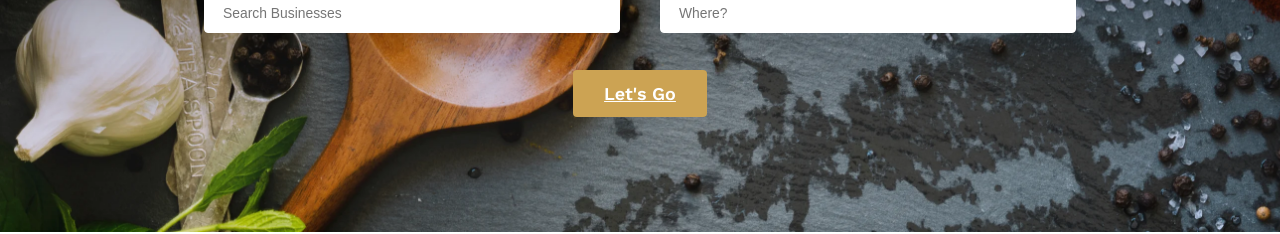
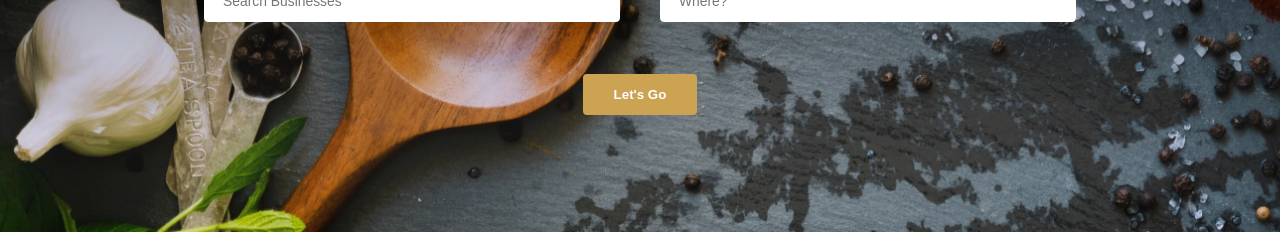
Before and after one commit to esther-v/ravenous_yelp-clone, a React (Create React App) app: page / in a window 1280 px wide. Shown: the part 274-508 px from the top of the page. Built offline with nearby package versions, Linux system fonts and the light colour scheme.

Commit message:
setting search bar state

```diff
--- a/src/components/App/App.js
+++ b/src/components/App/App.js
@@ -21,11 +21,15 @@ const businesses = [
 
 
 class App extends React.Component {
+  searchYelp(term, location, sortBy) {
+    console.log(`Searching for ${term} located near ${location} sorted by ${sortBy}`)
+  }
+
   render() {
     return (
       <div className="App">
         <h1>ravenous</h1>
-        <SearchBar/>
+        <SearchBar searchYelp={this.searchYelp}/>
         <BusinessList businesses={businesses}/>
       </div>
     )
--- a/src/components/SearchBar/SearchBar.css
+++ b/src/components/SearchBar/SearchBar.css
@@ -61,16 +61,17 @@
     text-align: center;
   }
 
-  .SearchBar-submit a {
+  .SearchBar-submit button {
     border-radius: 4px;
     padding: .72rem 1.7rem;
     background-color: #cca353;
     color: #ffffff;
     font-weight: 600;
     transition: background-color .5s;
+    border: none;
   }
 
-  .SearchBar-submit a:hover {
+  .SearchBar-submit button:hover {
     cursor: pointer;
     background-color: #a7874b;
   }
--- a/src/components/SearchBar/SearchBar.js
+++ b/src/components/SearchBar/SearchBar.js
@@ -12,8 +12,10 @@ class Searchbar extends React.Component {
             sortBy: 'best_match'
         }
 
+        this.handleSortByChange = this.handleSortByChange.bind(this)
         this.handleTermChange = this.handleTermChange.bind(this)
         this.handleLocationChange = this.handleLocationChange.bind(this)
+        this.handleSearch = this.handleSearch.bind(this)
 
         this.sortByOptions = {
             'Best Match': 'best_match',
@@ -43,6 +45,11 @@ class Searchbar extends React.Component {
         this.setState({location: event.target.value})
     }
 
+    handleSearch(event) {
+        this.props.searchYelp(this.state.term, this.state.location, this.state.sortBy)
+        event.preventDefault()
+    }
+
     renderSortByOptions(){
         return Object.keys(this.sortByOptions).map((sortByOption) => {
             let sortByOptionValue = this.sortByOptions[sortByOption]
@@ -58,6 +65,7 @@ class Searchbar extends React.Component {
 
 
     render() {
+
         return (
             <div className="SearchBar">
             <div className="SearchBar-sort-options">
@@ -66,11 +74,11 @@ class Searchbar extends React.Component {
                 </ul>
             </div>
             <div className="SearchBar-fields">
-                <input placeholder="Search Businesses" />
-                <input placeholder="Where?" />
+                <input onChange={this.handleTermChange} placeholder="Search Businesses" />
+                <input onChange={this.handleLocationChange} placeholder="Where?" />
             </div>
             <div className="SearchBar-submit">
-                <a href="/">Let's Go</a>
+                <button onClick={this.handleSearch}>Let's Go</button>
             </div>
             </div>
         )
```
Also changed, not shown: public/manifest.json.
